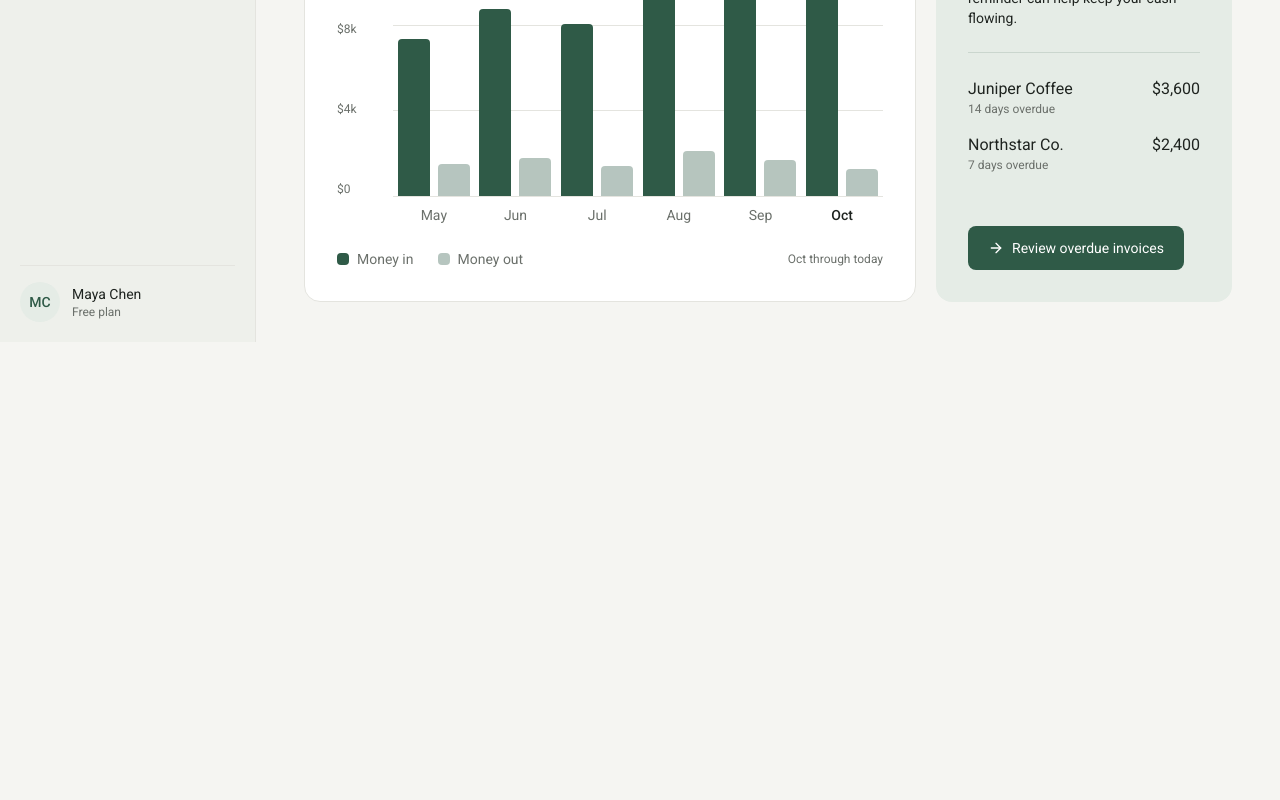
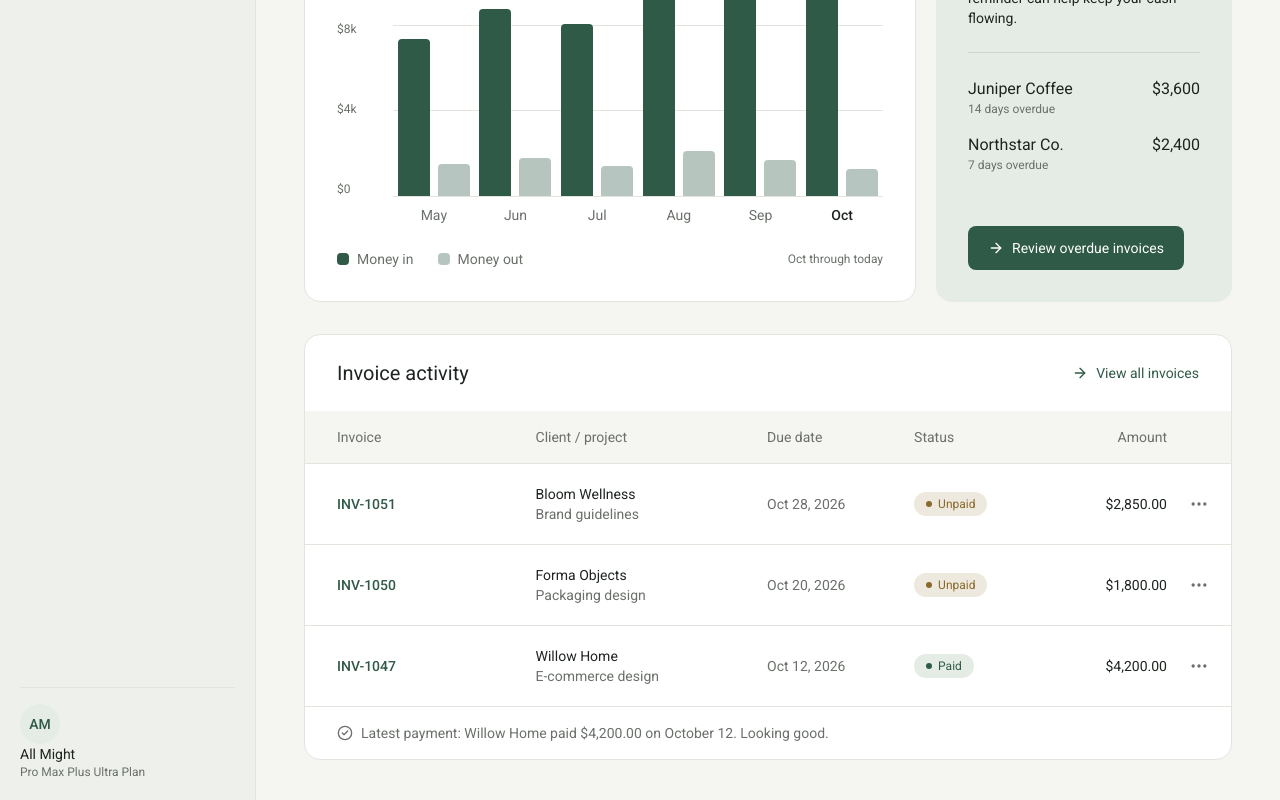
Before and after one commit to Vaintseishii/SimpleBooks, a Next.js app: page / in a window 1280 px wide. Shown: the part 662-1462 px from the top of the page. Before the commit the page ends 1004 px from the top, so only its background shows below. Built offline with nearby package versions, Linux system fonts and the light colour scheme.

Commit message:
feat(overview): add invoice activity table and status pill

```diff
--- a/src/app/page.tsx
+++ b/src/app/page.tsx
@@ -3,14 +3,15 @@ import { ChevronDown, Plus } from "lucide-react";
 import { StatCard } from "~/components/statCard";
 import { CashFlowChart } from "~/components/cashFlowChart";
 import { FollowUpCard } from "~/components/followUpCard";
+import { InvoiceActivity } from "~/components/invoiceActivity";
 
 export default function Overview() {
     return (
         <div className="flex flex-col gap-8">
             <div className="flex items-end justify-between">
                 <div>
-                    <h1 className="mt-2 text-4xl">Good morning, Nig...</h1>
-                    <p className="mt-2 text-text-muted">{"An overview of your current finances"}</p>
+                    <h1 className="mt-2 text-4xl">Good morning, All Might</h1>
+                    <p className="mt-2 text-text-muted">{"Hewe is the cuwwent ovewview of youw finyances, uwu~"}</p>
                 </div>
                 <div className="flex gap-3">
                     <NextLink href="/expenses" className="flex items-center gap-2 rounded-lg border border-border bg-surface px-5 py-3 text-sm hover:bg-page">
@@ -43,6 +44,8 @@ export default function Overview() {
                 </div>
                 <FollowUpCard />
             </div>
+
+            <InvoiceActivity />
         </div>
     );
 }
--- /dev/null
+++ b/src/components/invoiceActivity.tsx
@@ -0,0 +1,71 @@
+import NextLink from "next/link";
+import { ArrowRight, CircleCheck, Ellipsis } from "lucide-react";
+import { StatusPill, type DisplayStatus } from "./statusPill";
+import { usd } from "~/lib/format";
+
+type InvoiceRow = {
+    number: string;
+    client: string;
+    project: string;
+    dueDate: string;
+    status: DisplayStatus;
+    amount: number;
+};
+
+const invoices: InvoiceRow[] = [
+    { number: "INV-1051", client: "Bloom Wellness", project: "Brand guidelines", dueDate: "Oct 28, 2026", status: "unpaid", amount: 2850 },
+    { number: "INV-1050", client: "Forma Objects", project: "Packaging design", dueDate: "Oct 20, 2026", status: "unpaid", amount: 1800 },
+    { number: "INV-1047", client: "Willow Home", project: "E-commerce design", dueDate: "Oct 12, 2026", status: "paid", amount: 4200 },
+];
+
+export function InvoiceActivity() {
+    return (
+        <div className="overflow-hidden rounded-2xl border border-border bg-surface">
+            <div className="flex items-center justify-between px-8 py-6">
+                <h2 className="text-xl">Invoice activity</h2>
+                <NextLink href="/invoices" className="flex items-center gap-2 text-sm text-brand hover:underline">
+                    <ArrowRight className="size-4" /> View all invoices
+                </NextLink>
+            </div>
+
+            <table className="w-full text-left text-sm">
+                <thead className="bg-page text-text-muted">
+                    <tr>
+                        <th className="px-8 py-4 font-normal">Invoice</th>
+                        <th className="py-4 font-normal">Client / project</th>
+                        <th className="py-4 font-normal">Due date</th>
+                        <th className="py-4 font-normal">Status</th>
+                        <th className="py-4 text-right font-normal">Amount</th>
+                        <th className="w-16" />
+                    </tr>
+                </thead>
+                <tbody>
+                    {invoices.map((inv) => (
+                        <tr key={inv.number} className="border-t border-border">
+                            <td className="px-8 py-5 font-medium text-brand">{inv.number}</td>
+                            <td className="py-5">
+                                <p>{inv.client}</p>
+                                <p className="text-text-muted">{inv.project}</p>
+                            </td>
+                            <td className="py-5 text-text-muted">{inv.dueDate}</td>
+                            <td className="py-5">
+                                <StatusPill status={inv.status} />
+                            </td>
+                            <td className="py-5 text-right">{usd.format(inv.amount)}</td>
+                            <td className="py-5 text-center">
+                                <button type="button" className="rounded p-1 text-text-muted hover:bg-page" aria-label="More actions">
+                                    <Ellipsis className="size-5" />
+                                </button>
+                            </td>
+                        </tr>
+                    ))}
+                </tbody>
+            </table>
+
+            <div className="flex items-center gap-2 border-t border-border px-8 py-4 text-sm text-text-muted">
+                <CircleCheck className="size-4" />
+                Latest payment: Willow Home paid $4,200.00 on October 12. Looking good.
+            </div>
+        </div>
+    );
+}
--- a/src/components/sidebar.tsx
+++ b/src/components/sidebar.tsx
@@ -19,13 +19,13 @@ export function Sidebar() {
       </nav>
 
       {/* user */}
-      <div className="mt-auto flex items-center gap-3 border-t border-border pt-4">
+      <div className="mt-auto gitflex items-center gap-3 border-t border-border pt-4">
         <div className="flex size-10 items-center justify-center rounded-full bg-brand-soft text-sm font-medium text-brand">
-          MC
+          AM
         </div>
         <div className="flex flex-col">
-          <span className="text-sm">Maya Chen</span>
-          <span className="text-xs text-text-muted">Free plan</span>
+          <span className="text-sm">All Might</span>
+          <span className="text-xs text-text-muted">Pro Max Plus Ultra Plan</span>
         </div>
       </div>
     </aside>
--- /dev/null
+++ b/src/components/statusPill.tsx
@@ -0,0 +1,24 @@
+export type DisplayStatus = "draft" | "unpaid" | "overdue" | "paid";
+
+const styles: Record<DisplayStatus, string> = {
+    draft: "bg-border/70 text-text-muted",
+    unpaid: "bg-warning/15 text-warning",
+    overdue: "bg-danger/10 text-danger",
+    paid: "bg-brand-soft text-brand",
+};
+
+const labels: Record<DisplayStatus, string> = {
+    draft: "Draft",
+    unpaid: "Unpaid",
+    overdue: "Overdue",
+    paid: "Paid",
+};
+
+export function StatusPill({ status }: { status: DisplayStatus }) {
+    return (
+        <span className={`inline-flex items-center gap-1.5 rounded-full px-3 py-1 text-xs ${styles[status]}`}>
+            <span className="size-1.5 rounded-full bg-current" />
+            {labels[status]}
+        </span>
+    );
+}
```
